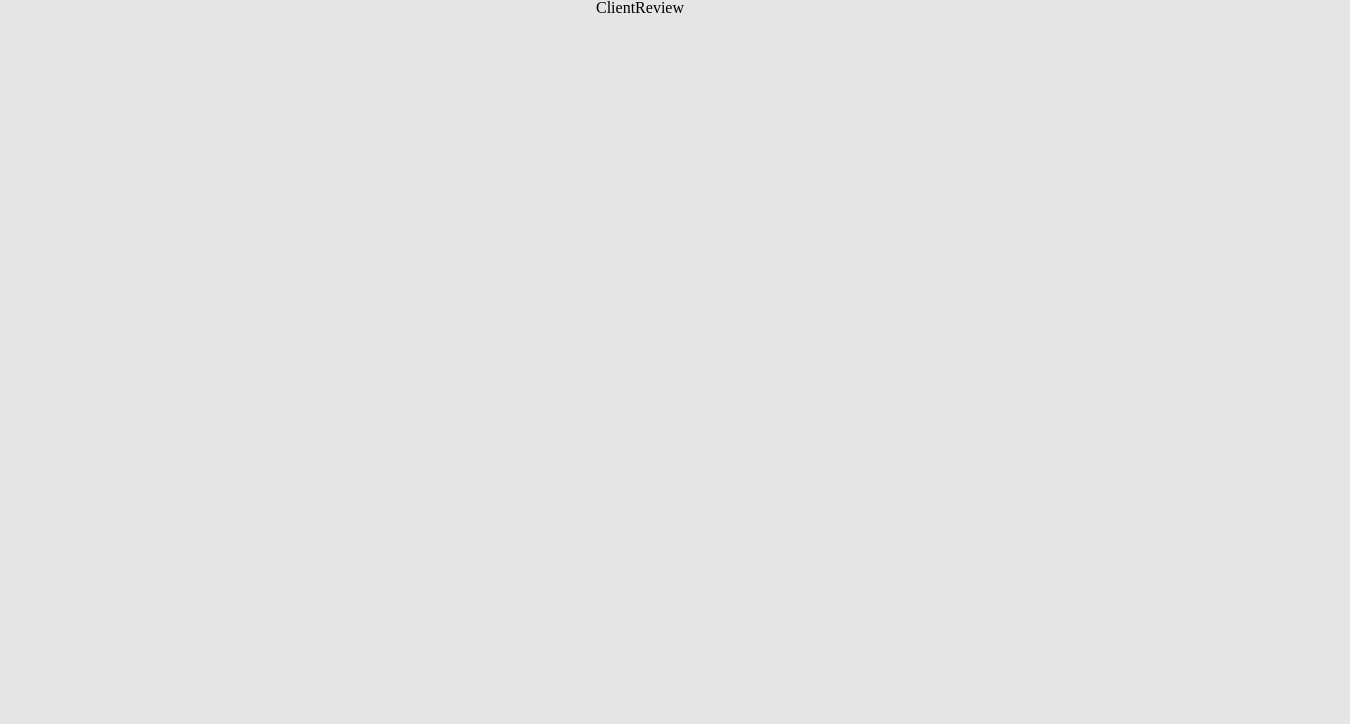
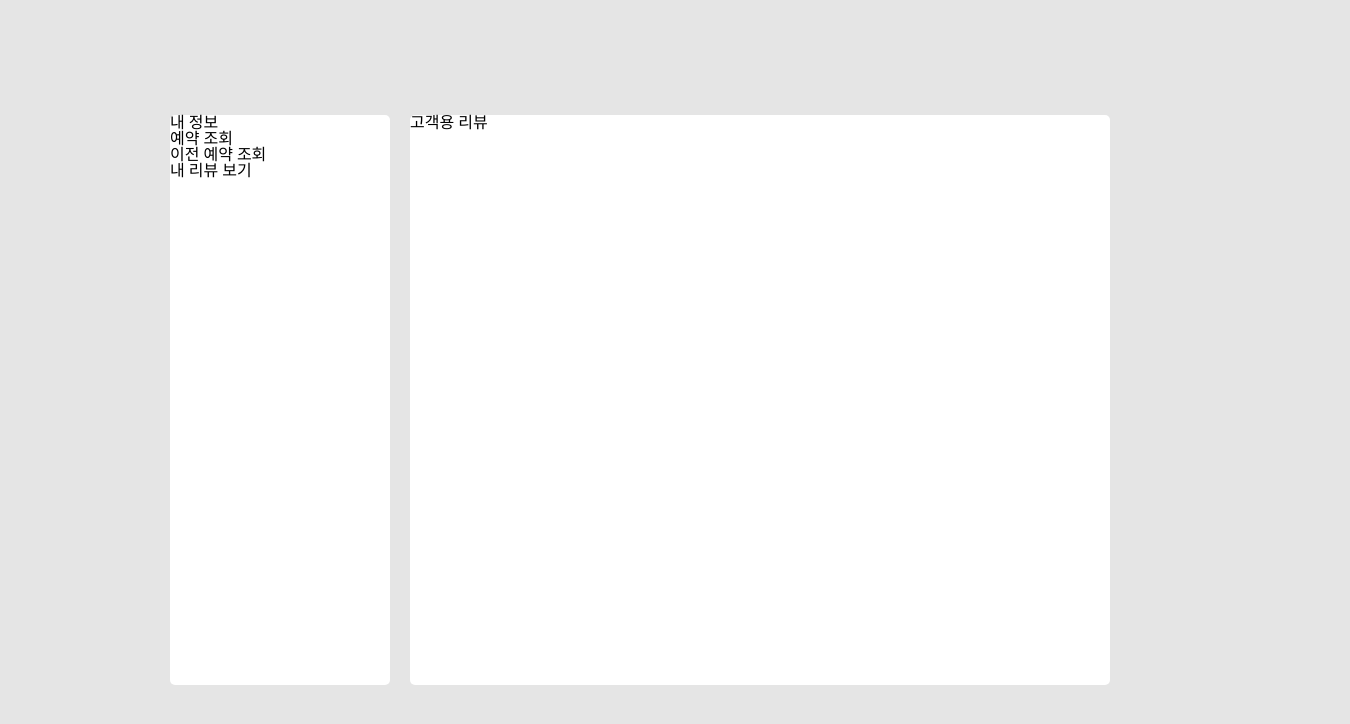
Before and after one commit to codestates-seb/seb39_main_011, a React (Create React App) app in the folder client/: page /client/mypage/review in a window 1280 px wide. Shown: the top 724 px of the page, 1350 px wide, since content can reach past the window. Built offline with nearby package versions, Linux system fonts and the light colour scheme.

Commit message:
feat: mypage tab - router outlet 적용

```diff
--- a/client/src/App.js
+++ b/client/src/App.js
@@ -1,6 +1,5 @@
 import React from "react";
 import { Routes, Route } from "react-router-dom";
-
 import Main from "./pages/Main/Main";
 import Detail from "./pages/Detail/Detail";
 import Login from "./pages/Login";
@@ -15,6 +14,7 @@ import ClientMyInfo from "./pages/client-mypage/ClientMyInfo";
 import ClientRez from "./pages/client-mypage/ClientRez";
 import ClientPastRez from "./pages/client-mypage/ClientPastRez";
 import ClientReview from "./pages/client-mypage/ClientReview";
+import MypageLayout from "./components/templates/MypageLayout";
 
 function App() {
   return (
@@ -24,16 +24,19 @@ function App() {
         <Route path="/detail" element={<Detail />} />
         <Route path="/login" element={<Login />} />
         <Route path="/join" element={<Join />} />
+        <Route path="/admin/mypage" element={<MypageLayout />}>
+          <Route path="myinfo" element={<AdminMyInfo />} />
+          <Route path="post" element={<AdminPost />} />
+          <Route path="rez" element={<AdminRez />} />
+          <Route path="review" element={<AdminReview />} />
+        </Route>
 
-        <Route path="/admin/mypage/myinfo" element={<AdminMyInfo />} />
-        <Route path="/admin/mypage/post" element={<AdminPost />} />
-        <Route path="/admin/mypage/rez" element={<AdminRez />} />
-        <Route path="/admin/mypage/review" element={<AdminReview />} />
-
-        <Route path="/client/mypage/myinfo" element={<ClientMyInfo />} />
-        <Route path="/client/mypage/rez" element={<ClientRez />} />
-        <Route path="/client/mypage/pastrez" element={<ClientPastRez />} />
-        <Route path="/client/mypage/review" element={<ClientReview />} />
+        <Route path="/client/mypage" element={<MypageLayout />}>
+          <Route path="myinfo" element={<ClientMyInfo />} />
+          <Route path="rez" element={<ClientRez />} />
+          <Route path="pastrez" element={<ClientPastRez />} />
+          <Route path="review" element={<ClientReview />} />
+        </Route>
       </Routes>
     </>
   );
--- /dev/null
+++ b/client/src/components/molecules/SidebarItem.js
@@ -0,0 +1,18 @@
+import React from "react";
+import styled from "styled-components";
+
+const SidebarItem = ({ tab, isActive }) => {
+  return isActive === true ? (
+    <Box className="active">
+      <p>{tab.name}</p>
+    </Box>
+  ) : (
+    <div>
+      <p>{tab.name}</p>
+    </div>
+  );
+};
+
+export default SidebarItem;
+
+const Box = styled.div``;
--- /dev/null
+++ b/client/src/components/organisms/MyContent.js
@@ -0,0 +1,20 @@
+import React from "react";
+import styled from "styled-components";
+import { Outlet } from "react-router-dom";
+
+const MyContent = () => {
+  return (
+    <Container>
+      <Outlet />
+    </Container>
+  );
+};
+
+export default MyContent;
+
+const Container = styled.div`
+  width: 700px;
+  height: 570px;
+  background-color: #fff;
+  border-radius: 5px;
+`;
--- /dev/null
+++ b/client/src/components/organisms/MySideBar.js
@@ -0,0 +1,40 @@
+import React from "react";
+import styled from "styled-components";
+import { Link, useLocation } from "react-router-dom";
+import SidebarItem from "../molecules/SidebarItem";
+
+const MySideBar = () => {
+  const pathName = useLocation().pathname;
+
+  const tabs = [
+    { name: "내 정보", path: "/client/mypage/myinfo" },
+    { name: "예약 조회", path: "/client/mypage/rez" },
+    { name: "이전 예약 조회", path: "/client/mypage/pastrez" },
+    { name: "내 리뷰 보기", path: "/client/mypage/review" },
+  ];
+
+  return (
+    <SideBarContainer>
+      {tabs.map((tab, index) => {
+        return (
+          <Link to={tab.path} key={index}>
+            <SidebarItem
+              tab={tab}
+              isActive={pathName === tab.path ? true : false}
+            />
+          </Link>
+        );
+      })}
+    </SideBarContainer>
+  );
+};
+
+export default MySideBar;
+
+const SideBarContainer = styled.div`
+  width: 220px;
+  height: 570px;
+  background-color: #fff;
+  margin-right: 20px;
+  border-radius: 5px;
+`;
--- /dev/null
+++ b/client/src/components/templates/MypageLayout.js
@@ -0,0 +1,23 @@
+import React from "react";
+import styled from "styled-components";
+import MySideBar from "../organisms/MySideBar";
+import MyContent from "../organisms/MyContent";
+
+const MypageLayout = () => {
+  return (
+    <Layout>
+      <MySideBar />
+      <MyContent />
+    </Layout>
+  );
+};
+
+export default MypageLayout;
+
+const Layout = styled.div`
+  width: 100vw;
+  height: 100vh;
+  display: flex;
+  justify-content: center;
+  align-items: center;
+`;
--- a/client/src/pages/client-mypage/ClientMyInfo.js
+++ b/client/src/pages/client-mypage/ClientMyInfo.js
@@ -1,7 +1,13 @@
 import React from "react";
+import styled from "styled-components";
 
 const ClientMyInfo = () => {
-  return <>ClientMyInfo</>;
+  return <Container>고객용 내정보</Container>;
 };
 
 export default ClientMyInfo;
+
+const Container = styled.div`
+  width: 940px;
+  height: 100vh;
+`;
--- a/client/src/pages/client-mypage/ClientPastRez.js
+++ b/client/src/pages/client-mypage/ClientPastRez.js
@@ -1,7 +1,13 @@
 import React from "react";
+import styled from "styled-components";
 
 const ClientPastRez = () => {
-  return <>ClientPastRez</>;
+  return <Container>고객용 이전 예약 조회</Container>;
 };
 
 export default ClientPastRez;
+
+const Container = styled.div`
+  width: 940px;
+  height: 100vh;
+`;
--- a/client/src/pages/client-mypage/ClientReview.js
+++ b/client/src/pages/client-mypage/ClientReview.js
@@ -1,7 +1,13 @@
 import React from "react";
+import styled from "styled-components";
 
 const ClientReview = () => {
-  return <>ClientReview</>;
+  return <Container>고객용 리뷰</Container>;
 };
 
 export default ClientReview;
+
+const Container = styled.div`
+  width: 940px;
+  height: 100vh;
+`;
--- a/client/src/pages/client-mypage/ClientRez.js
+++ b/client/src/pages/client-mypage/ClientRez.js
@@ -1,7 +1,13 @@
 import React from "react";
+import styled from "styled-components";
 
 const ClientRez = () => {
-  return <>ClientRez</>;
+  return <Container>고객용 예약</Container>;
 };
 
 export default ClientRez;
+
+const Container = styled.div`
+  width: 940px;
+  height: 100vh;
+`;
```
Also changed, not shown: client/src/components/organisms/SideBar.js (deleted, +0 -7 lines).
